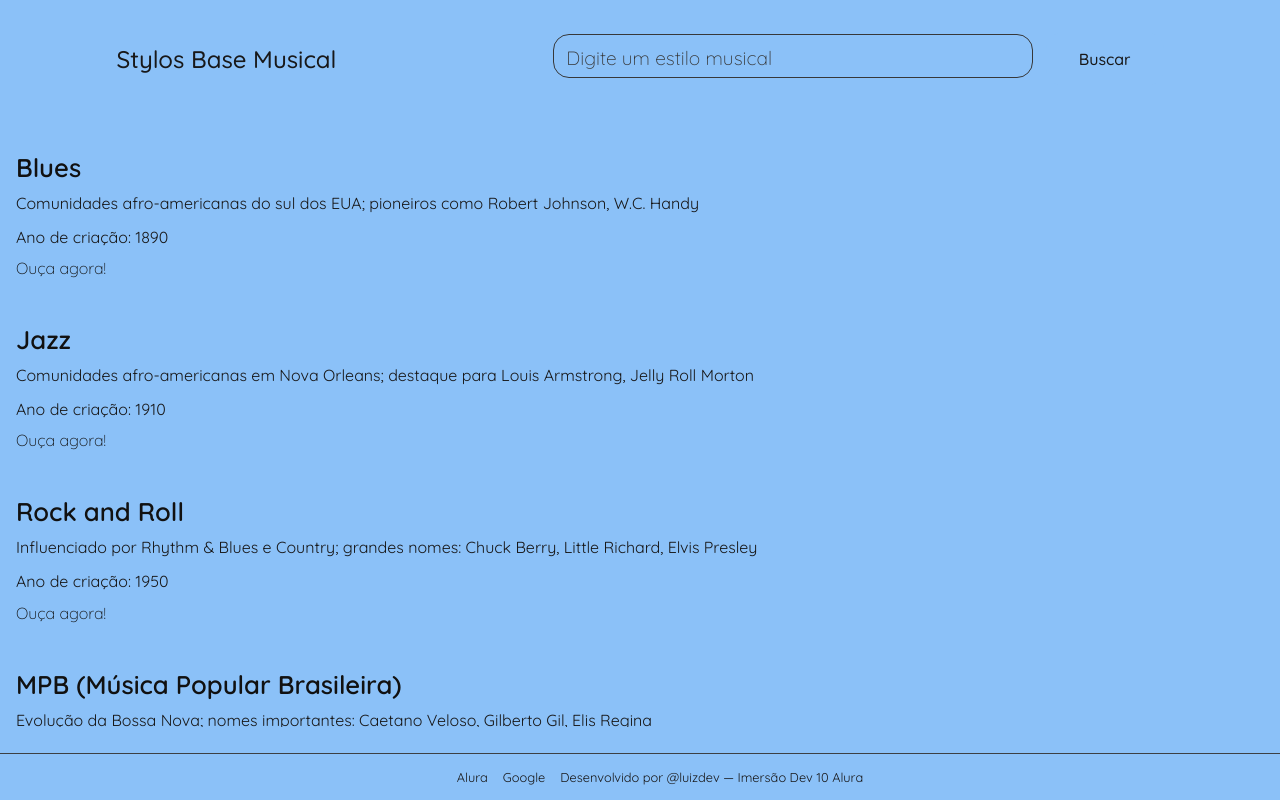
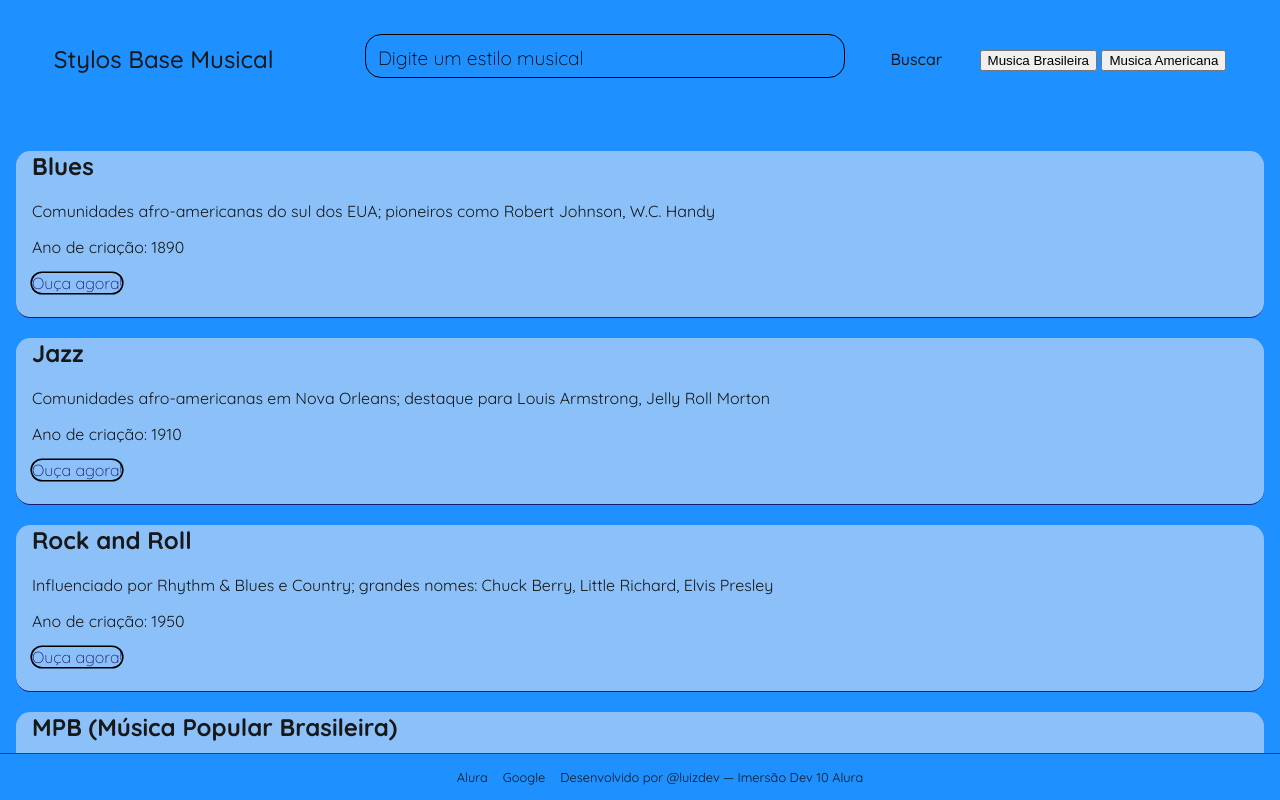
Before and after one commit to luizdev-full/imersao-dev-10, a plain HTML site: page index.html in a window 1280 px wide. Drawn offline with Linux system fonts and the light colour scheme.

Commit message:
atualizados layout

```diff
--- a/data.json
+++ b/data.json
@@ -3,220 +3,308 @@
         "nome": "Blues",
         "descricao": "Comunidades afro-americanas do sul dos EUA; pioneiros como Robert Johnson, W.C. Handy",
         "data_criacao": 1890,
-        "link": "https://www.youtube.com/watch?v=Yd60nI4sa9A"
+        "link": "https://www.youtube.com/watch?v=Yd60nI4sa9A",
+        "categoria": "musica-americana"
+
+
+
     },
 
     {
         "nome": "Jazz",
         "descricao": "Comunidades afro-americanas em Nova Orleans; destaque para Louis Armstrong, Jelly Roll Morton",
         "data_criacao": 1910,
-        "link": "https://www.youtube.com/watch?v=kmfeKUNDDYs"
+        "link": "https://www.youtube.com/watch?v=kmfeKUNDDYs",
+        "categoria": "musica-americana"
+
+
+
     },
 
     {
         "nome": "Rock and Roll",
         "descricao": "Influenciado por Rhythm & Blues e Country; grandes nomes: Chuck Berry, Little Richard, Elvis Presley",
         "data_criacao": 1950,
-        "link": "https://www.youtube.com/watch?v=1w7OgIMMRc4&list=RD1w7OgIMMRc4&start_radio=1"
+        "link": "https://www.youtube.com/watch?v=1w7OgIMMRc4&list=RD1w7OgIMMRc4&start_radio=1",
+        "categoria": "musica-americana"
+
+
     },
 
     {
         "nome": "MPB (Música Popular Brasileira)",
         "descricao": "Evolução da Bossa Nova; nomes importantes: Caetano Veloso, Gilberto Gil, Elis Regina",
         "data_criacao": 1960,
-        "link": "https://www.youtube.com/watch?v=C9yypmH5piw&list=RDC9yypmH5piw&start_radio=1"
+        "link": "https://www.youtube.com/watch?v=C9yypmH5piw&list=RDC9yypmH5piw&start_radio=1",
+        "categoria": "musica-brasileira"
+
     },
 
     {
         "nome": "Samba",
         "descricao": "Comunidades afro-brasileiras no Rio de Janeiro; pioneiros: Donga, Pixinguinha",
         "data_criacao": 1916,
-        "link": "https://www.youtube.com/watch?v=stP-_WHhqoU&list=RDGMEMMkXg6j_mS_cJ6jeRubgRyQ&start_radio=1"
-    },
+        "link": "https://www.youtube.com/watch?v=stP-_WHhqoU&list=RDGMEMMkXg6j_mS_cJ6jeRubgRyQ&start_radio=1",
+        "categoria": "musica-brasileira"
 
-    {
-        "nome": "Bossa Nova",
-        "descricao": "João Gilberto, Tom Jobim, Vinícius de Moraes",
-        "data_criacao": 1958,
-        "link": "https://www.youtube.com/watch?v=RprQ9ZHsbGg&list=RDRprQ9ZHsbGg&start_radio=1"
+
     },
 
     {
         "nome": "Funk (EUA)",
         "descricao": "James Brown foi o maior responsável pela popularização",
         "data_criacao": 1960,
-        "link": "https://www.youtube.com/watch?v=97LY_K-xAhY&list=RD97LY_K-xAhY&start_radio=1"
+        "link": "https://www.youtube.com/watch?v=97LY_K-xAhY&list=RD97LY_K-xAhY&start_radio=1",
+        "categoria": "musica-americana"
+
+
     },
 
      {
         "nome": "Funk Carioca",
         "descricao": "Inspirado no Miami Bass; pioneiros: DJ Marlboro, MC Marcinho",
         "data_criacao": 1960,
-        "link": "https://www.youtube.com/watch?v=bKJW7RReQwA&list=RDbKJW7RReQwA&start_radio=1"
+        "link": "https://www.youtube.com/watch?v=bKJW7RReQwA&list=RDbKJW7RReQwA&start_radio=1",
+        "categoria": "musica-brasileira"
+
+
     },
 
      {
         "nome": "Sertanejo",
         "descricao": "Música caipira; pioneiros: Tonico & Tinoco, Sérgio Reis, depois evolução para Sertanejo Universitário",
         "data_criacao": 1920,
-        "link": "https://www.youtube.com/watch?v=pZa9bfFkl2w&list=RDpZa9bfFkl2w&start_radio=1"
+        "link": "https://www.youtube.com/watch?v=pZa9bfFkl2w&list=RDpZa9bfFkl2w&start_radio=1",
+        "categoria": "musica-brasileira"
+
+
     },
 
     {
         "nome": "Pop",
         "descricao": "Evolução da música comercial americana; grandes nomes: Michael Jackson, Madonna",
         "data_criacao": 1950,
-        "link": "https://www.youtube.com/watch?v=sOnqjkJTMaA"
+        "link": "https://www.youtube.com/watch?v=sOnqjkJTMaA",
+        "categoria": "musica-americana"
+
+
     },
 
     {
         "nome": "Heavy Metal",
         "descricao": "Black Sabbath, Led Zeppelin, Deep Purple",
         "data_criacao": 1970,
-        "link": "https://www.youtube.com/watch?v=0qanF-91aJo"
+        "link": "https://www.youtube.com/watch?v=0qanF-91aJo",
+        "categoria": "musica-americana"
+
+
     },
      {
     "nome": "Trap Music",
     "descricao": "Subgênero do hip-hop originado no sul dos EUA, caracterizado por batidas pesadas, uso intenso de hi-hats rápidos (rolos) e graves profundos (808s). Foi popularizado por produtores como Zaytoven e Lex Luger.",
     "data_criacao": "2000",
-    "link": "https://www.youtube.com/watch?v=Dst9gZkq1a8&list=RDDst9gZkq1a8&start_radio=1"
+    "link": "https://www.youtube.com/watch?v=Dst9gZkq1a8&list=RDDst9gZkq1a8&start_radio=1",
+    "categoria": "musica-americana"
+
+
   },
   {
     "nome": "Sertanejo Universitário",
     "descricao": "Variação moderna do sertanejo brasileiro, marcada por letras mais leves e temas da vida universitária e urbana. Gênero impulsionado por artistas como Jorge & Mateus e Gusttavo Lima.",
     "data_criacao": "2005",
-    "link": "https://www.youtube.com/watch?v=eGpIwanODHw&list=RDeGpIwanODHw&start_radio=1"
+    "link": "https://www.youtube.com/watch?v=eGpIwanODHw&list=RDeGpIwanODHw&start_radio=1",
+    "categoria": "musica-brasileira"
+
+
   },
   {
     "nome": "K-Pop (Korean Pop)",
     "descricao": "Gênero musical sul-coreano que combina elementos de música eletrônica, hip-hop, R&B e pop, com foco em performances visuais elaboradas, moda e produção de alta qualidade. Globalizado por grupos como BTS e Blackpink.",
     "data_criacao": "1990",
     "link": "https://www.youtube.com/watch?v=9bZkp7q19f0&list=PL2HEDIx6Li8hDUxaa-0cLX2tNrx_brV7G"
+
+
   },
   {
     "nome": "Reggaeton",
     "descricao": "Gênero musical que se originou em Porto Rico, misturando reggae jamaicano, dancehall, e ritmos latinos, impulsionado por uma batida característica conhecida como 'Dembow'. Artistas chave incluem Daddy Yankee e J Balvin.",
     "data_criacao": "1990",
-    "link": "https://www.youtube.com/watch?v=6DHDIDgn2oA&list=RD6DHDIDgn2oA&start_radio=1"
+    "link": "https://www.youtube.com/watch?v=6DHDIDgn2oA&list=RD6DHDIDgn2oA&start_radio=1",
+    "categoria": "musica-americana"
+
+
   },
   {
     "nome": "Death Metal",
     "descricao": "Estilo extremo de heavy metal, caracterizado por andamentos rápidos, estruturas complexas, guitarras distorcidas com afinação baixa, e vocal gutural (growling). Desenvolvido por bandas como Death e Cannibal Corpse.",
     "data_criacao": "1980",
-    "link": "https://www.youtube.com/watch?v=NUvEDs6Cmqc&list=PLXH3ukits4dlWBzLuK2DBHTRQBR1D49tB"
+    "link": "https://www.youtube.com/watch?v=NUvEDs6Cmqc&list=PLXH3ukits4dlWBzLuK2DBHTRQBR1D49tB",
+    "categoria": "musica-americana"
+
+
   },
   {
     "nome": "Lo-fi Hip Hop",
     "descricao": "Subgênero do hip-hop e música eletrônica focado em texturas sonoras 'baixa fidelidade' (low fidelity), caracterizado por batidas suaves, samples de vinil, ruídos atmosféricos e ausência de vocais complexos. Popularizado em plataformas de streaming como o YouTube.",
     "data_criacao": "2010",
-    "link": "https://www.youtube.com/watch?v=m8WjnuhoeDg&list=RDm8WjnuhoeDg&start_radio=1"
+    "link": "https://www.youtube.com/watch?v=m8WjnuhoeDg&list=RDm8WjnuhoeDg&start_radio=1",
+    "categoria": "musica-americana"
+
+
   },
   {
     "nome": "Neo-Soul",
     "descricao": "Gênero que surgiu nos anos 90, revivendo o soul e R&B clássicos, mas incorporando elementos do hip-hop, gospel e afrobeat. Lançado por artistas como D'Angelo e Erykah Badu.",
     "data_criacao": "1990",
-    "link": "https://www.youtube.com/watch?v=ot5UsNymqgQ&list=RDot5UsNymqgQ&start_radio=1"
+    "link": "https://www.youtube.com/watch?v=ot5UsNymqgQ&list=RDot5UsNymqgQ&start_radio=1",
+    "categoria": "musica-americana"
+
+
   },
   {
     "nome": "Dubstep",
     "descricao": "Gênero de música eletrônica de dança (EDM) originário do sul de Londres. É conhecido por seu foco em subgraves, batidas sincopadas e, muitas vezes, o uso de 'wobble bass' (baixo oscilante). Produtores como Skrillex e Burial são proeminentes.",
     "data_criacao": "2000",
     "link": "https://www.youtube.com/watch?v=JQ1txLdu6qg&list=RDJQ1txLdu6qg&start_radio=1"
+
+
   },
   {
     "nome": "Afrobeat",
     "descricao": "Gênero musical que combina a música tradicional da África Ocidental (especialmente nigeriana) com elementos de funk, jazz e soul. Inventado e popularizado pelo músico nigeriano Fela Kuti.",
     "data_criacao": "1960",
     "link": "https://www.youtube.com/watch?v=qUH5I_jKRB0&list=RDqUH5I_jKRB0&start_radio=1"
+
+
   },
   {
     "nome": "Synth-Pop",
     "descricao": "Gênero de música popular que surgiu no final dos anos 70, onde o sintetizador é o instrumento dominante. É caracterizado por melodias pop cativantes e produção limpa. Bandas como Depeche Mode e A-ha foram pioneiras.",
     "data_criacao": "1978",
     "link": "https://www.youtube.com/watch?v=djV11Xbc914&list=PLGBuKfnErZlAKsNDquW0QoEYZle-NMmDL"
+
+
   },
   {
     "nome": "Grime",
     "descricao": "Gênero de música eletrônica e hip-hop que se originou em Londres, com batidas rápidas (cerca de 140 bpm), influências de UK garage e letras de rap agressivas e socialmente conscientes. Representado por artistas como Dizzee Rascal e Stormzy.",
     "data_criacao": "2000",
     "link": "https://www.youtube.com/watch?v=JtH68PJIQLE&list=RDJtH68PJIQLE&start_radio=1"
+
+
   },
   {
     "nome": "Trance",
     "descricao": "Subgênero da música eletrônica de dança (EDM) conhecido por batidas repetitivas e um acúmulo gradual de intensidade, frequentemente utilizando melodias em camadas e sintetizadores etéreos para criar um estado de euforia ou 'transe'. Artistas como Tiësto e Armin van Buuren.",
     "data_criacao": "1990",
     "link": "https://www.youtube.com/watch?v=uNNk-V08J7k&list=RDuNNk-V08J7k&start_radio=1"
+
+
   },
   {
     "nome": "Bossa Nova",
     "descricao": "Um estilo musical brasileiro que surgiu no final dos anos 50, caracterizado pela fusão de samba com o jazz americano, marcado por harmonias sofisticadas e um ritmo de violão suave e sincopado. Inventado por João Gilberto, Tom Jobim e Vinicius de Moraes.",
     "data_criacao": "1958",
-    "link": "https://www.youtube.com/watch?v=RprQ9ZHsbGg&list=RDRprQ9ZHsbGg&start_radio=1"
+    "link": "https://www.youtube.com/watch?v=RprQ9ZHsbGg&list=RDRprQ9ZHsbGg&start_radio=1",
+    "categoria": "musica-brasileira"
+
+
   },
   {
     "nome": "Shoegaze",
     "descricao": "Subgênero do rock alternativo britânico do final dos anos 80. É caracterizado por guitarras altamente distorcidas e carregadas de efeitos (como reverb e chorus), criando uma parede de som imersiva. O termo deriva da tendência dos músicos olharem para seus pedais de efeito no chão ('shoe-gazing'). Bandas: My Bloody Valentine e Slowdive.",
     "data_criacao": "1988",
-    "link": "https://www.youtube.com/watch?v=HN-KHZ9NDVA&list=PLX742ZDhdb3_LwwX72_hjnjFkA9Nzw0qa"
+    "link": "https://www.youtube.com/watch?v=HN-KHZ9NDVA&list=PLX742ZDhdb3_LwwX72_hjnjFkA9Nzw0qa",
+    "categoria": "musica-americana"
+
+
   },
   {
     "nome": "Dancehall",
     "descricao": "Gênero de música popular jamaicana que sucedeu o reggae roots. Caracterizado por ritmos digitais mais rápidos e ênfase em letras sobre dança e sexualidade. Artistas como Shabba Ranks e Vybz Kartel.",
     "data_criacao": "1970",
-    "link": "https://www.youtube.com/watch?v=EMDLX0KbZxo&list=RDEMDLX0KbZxo&start_radio=1"
+    "link": "https://www.youtube.com/watch?v=EMDLX0KbZxo&list=RDEMDLX0KbZxo&start_radio=1",
+    "categoria": "musica-americana"
+
+
   },
   {
     "nome": "Grunge",
     "descricao": "Subgênero do rock alternativo que surgiu em Seattle (EUA), combinando o peso do heavy metal com a atitude do punk, focado em temas de alienação e desilusão. Popularizado mundialmente por bandas como Nirvana e Pearl Jam.",
     "data_criacao": "1989",
-    "link": "https://www.youtube.com/watch?v=hTWKbfoikeg&list=PLD58ECddxRngHs9gZPQWOCAKwV1hTtYe4"
+    "link": "https://www.youtube.com/watch?v=hTWKbfoikeg&list=PLD58ECddxRngHs9gZPQWOCAKwV1hTtYe4",
+    "categoria": "musica-americana"
+
+
   },
   {
     "nome": "Hyperpop",
     "descricao": "Um estilo microgênero de música eletrônica e pop que surgiu no final de 2010. Caracterizado por produção exagerada, vocais agudos, batidas caóticas e uma estética futurista e irônica. Associado a artistas como Charli XCX e 100 gecs.",
     "data_criacao": "2018",
-    "link": "https://www.youtube.com/watch?v=4wsx9pXjQCA&list=PL38NB6MZAS1TnAfiqyMoGlfzHKG28R6bx"
+    "link": "https://www.youtube.com/watch?v=4wsx9pXjQCA&list=PL38NB6MZAS1TnAfiqyMoGlfzHKG28R6bx",
+    "categoria": "musica-americana"
+
+
   },
   {
     "nome": "Forró Eletrônico",
     "descricao": "Variação moderna do tradicional forró nordestino, incorporando instrumentos eletrônicos como bateria eletrônica, teclados e guitarras, resultando em um som mais rápido e dançante. Liderado por bandas como Aviões do Forró e Calcinha Preta.",
     "data_criacao": "1990",
-    "link": "https://www.youtube.com/watch?v=dUiwEbAdBdA&list=PL_Q15fKxrBb5C3PcPNcjWeWzG0o5VMmLf"
+    "link": "https://www.youtube.com/watch?v=dUiwEbAdBdA&list=PL_Q15fKxrBb5C3PcPNcjWeWzG0o5VMmLf",
+    "categoria": "musica-brasileira"
+
+
   },
   {
     "nome": "Drum and Bass (DnB)",
     "descricao": "Estilo de música eletrônica caracterizado por breakbeats rápidos (tipicamente 160_180 bpm) e linhas de baixo pesadas. Desenvolvido a partir do rave e breakbeat hardcore. Produtores notáveis incluem Goldie e Roni Size.",
     "data_criacao": "1990",
     "link": "https://www.youtube.com/watch?v=Qtogm_mo1AQ&list=PLMmqTuUsDkRIZ1C1T2AsVz5XIxtVDfSOe"
+
+
   },
   {
     "nome": "Salsa",
     "descricao": "Gênero musical e estilo de dança latino-americano, que combina elementos de mambo, son cubano e outros ritmos caribenhos e porto-riquenhos, consolidado nas comunidades latinas de Nova York. Artistas como Tito Puente e Celia Cruz são ícones.",
     "data_criacao": "1970",
     "link": "https://www.youtube.com/watch?v=RUV55lGPGaY&list=RDRUV55lGPGaY&start_radio=1"
+
+
   },
   {
     "nome": "Bedroom Pop",
     "descricao": "Um estilo de indie pop ou pop alternativo onde as músicas são tipicamente gravadas e produzidas de forma caseira (em 'quartos'). Caracterizado por uma sonoridade lo-fi, íntima e despretensiosa. Artistas como Clairo e Billie Eilish (em seu início) são exemplos.",
     "data_criacao": "2010",
-    "link": "https://www.youtube.com/watch?v=Lzi7ljJiLJQ&list=PLwFDgKvm2rnhAxgMBTU4-irfBtk9A7feV"
+    "link": "https://www.youtube.com/watch?v=Lzi7ljJiLJQ&list=PLwFDgKvm2rnhAxgMBTU4-irfBtk9A7feV",
+    "categoria": "musica-americana"
+
+
   },
   {
     "nome": "Post-Punk",
     "descricao": "Gênero que surgiu no final dos anos 70, sucedendo o punk rock. Mantém a energia do punk, mas é mais introspectivo, experimental e complexo, incorporando elementos de música eletrônica, dub e art rock. Bandas essenciais incluem Joy Division e The Cure.",
     "data_criacao": "1978",
-    "link": "https://www.youtube.com/watch?v=n3nPiBai66M&list=PLmXxqSJJq-yWTswOPWtZVTrs5ZAAjFB_j"
+    "link": "https://www.youtube.com/watch?v=n3nPiBai66M&list=PLmXxqSJJq-yWTswOPWtZVTrs5ZAAjFB_j",
+    "categoria": "musica-americana"
+
+
   },
   {
     "nome": "House Music",
     "descricao": "Um dos principais gêneros da música eletrônica, originado em Chicago. Caracterizado por batidas repetitivas 4/4 (quatro por quatro), ritmos de baixo e sintetizadores. Criado por DJs como Frankie Knuckles no clube 'The Warehouse'.",
     "data_criacao": "1980",
-    "link": "https://www.youtube.com/watch?v=2UCBbcBT5Es&list=RD2UCBbcBT5Es&start_radio=1"
+    "link": "https://www.youtube.com/watch?v=2UCBbcBT5Es&list=RD2UCBbcBT5Es&start_radio=1",
+    "categoria": "musica-americana"
+
+
   },
   {
     "nome": "Alternative R&B",
     "descricao": "Gênero moderno de R&B que subverte as convenções do R&B mainstream, incorporando texturas sonoras do hip-hop experimental, eletrônica minimalista e elementos de rock. Artistas como The Weeknd e Frank Ocean definiram o som.",
     "data_criacao": "2010",
-    "link": "https://www.youtube.com/watch?v=1GTGxWXLGF0&list=RD1GTGxWXLGF0&start_radio=1"
+    "link": "https://www.youtube.com/watch?v=1GTGxWXLGF0&list=RD1GTGxWXLGF0&start_radio=1",
+    "categoria": "musica-americana"
+
+
   }
 ]
--- a/index.html
+++ b/index.html
@@ -13,11 +13,14 @@
         <div>
             <input type="text" placeholder="Digite um estilo musical">
             <button onclick="iniciarBusca()" id="botao-busca">Buscar</button>
+            <button onclick="mostrarCategoria('musica-brasileira')">Musica Brasileira</button>
+            <button onclick="mostrarCategoria('musica-americana')">Musica Americana</button>
         </div>
     </header>
 
     <main>
         <section class="card-container">
+
             <!-- <article class="card">
                 <h2>JavaScript</h2>
                 <p>1995</p>
--- a/script.js
+++ b/script.js
@@ -11,6 +11,19 @@ async function iniciarBusca() {
     const dadosFiltrados = dados.filter(dado => dado.nome.toLowerCase().includes(termoBusca));
 
     renderizarCards(dadosFiltrados);
+}
+
+async function mostrarCategoria(categoria) {
+
+    // 🔥 CORREÇÃO – carregar os dados de verdade
+    if (dados.length === 0) {
+        let resposta = await fetch("data.json");
+        dados = await resposta.json();
+    }
+
+    const filtrados = dados.filter(item => item.categoria === categoria);
+
+    renderizarCards(filtrados);
 }
 
 function renderizarCards(dados) {
--- a/style.css
+++ b/style.css
@@ -7,15 +7,18 @@
 :root {
     --primary-color: #111111; /* Cor primária (azul claro) */
     --secondary-color: #181819; /* Cor secundária (cinza claro) */
-    --tertiary-color: #373839; /* Cor terciária (cinza médio) */
-    --bg-color: #8bc1f8; /* Cor de fundo (cinza escuro) */
+    --tertiary-color: black; /* Cor terciária (cinza médio) */
+    --bg-color: DodgerBlue; /* Cor de fundo (cinza escuro) */
 }
 
-body {
+html, body {
     margin: 0; /* Remove a margem padrão do body */
     background: var(--bg-color); /* Define a cor de fundo usando uma variável */
     color: var(--secondary-color); /* Define a cor do texto padrão usando uma variável */
     font-family: "Quicksand", sans-serif; /* Define a família da fonte */
+    height: 100%;
+    overflow-y: auto;
+    overflow-x: hidden;
 }
 
 header {
@@ -79,9 +82,9 @@ div input:focus {
 }
 
 #botao-busca:hover {
-    background-color: var(--primary-color); /* Muda a cor de fundo ao passar o mouse */
-    color: var(--bg-color); /* Muda a cor do texto ao passar o mouse */
-    box-shadow: 0 0 0 0.1rem var(--primary-color); /* Adiciona uma sombra de caixa */
+    background-color: MidnightBlue; /* Muda a cor de fundo ao passar o mouse */
+    color: white; /* Muda a cor do texto ao passar o mouse */
+    box-shadow: 0 0 0 0.1rem black; /* Adiciona uma sombra de caixa */
 }
 
 #botao-busca:active {
@@ -89,62 +92,43 @@ div input:focus {
 }
 
 main {
-    overflow-y: scroll; /* Adiciona uma barra de rolagem vertical se o conteúdo exceder a altura */
     max-width: 80rem; /* Largura máxima do conteúdo principal */
     margin: 0 auto; /* Centraliza o conteúdo principal horizontalmente */
     margin-top: 2rem; /* Margem no topo */
-    height: calc(100vh - 10rem - 4rem); /* Calcula a altura para preencher o espaço restante da tela */
+    padding: 0 1rem;
+    margin-bottom: 3rem;
 }
 
 article {
-    background: none; /* Sem cor de fundo */
-    border-radius: 0; /* Sem bordas arredondadas */
+    background: #8bc1f8; /* Sem cor de fundo */
+    border-radius: 0.9rem; /* Sem bordas arredondadas */
     padding: 0; /* Remove o padding */
     padding: 0 1rem; /* Espaçamento interno nos lados */
     margin-bottom: 1.25rem; /* Margem inferior */
     box-shadow: none; /* Sem sombra */
-    transition: background-color 0.3s ease, border-bottom-color 0.3s ease; /* Transição suave */
-    border-bottom: 1px solid var(--bg-color); /* Borda inferior */
+    border-bottom: 1px solid midnightblue; /* Borda inferior */
     padding-bottom: 1.5rem; /* Espaçamento interno inferior */
+    transition: .35s;
+    cursor: pointer;
 }
 
 article:hover {
-    transform: scale(1.01); /* Aumenta ligeiramente o tamanho ao passar o mouse */
+    transform: scale(1.02); /* Aumenta ligeiramente o tamanho ao passar o mouse */
     cursor: pointer; /* Muda o cursor para uma mão */
-}
+    text-decoration: none; /* Remove o sublinhado padrão */
 
-article h2 {
-    margin-top: 0; /* Remove a margem superior */
-    font-weight: 600; /* Peso da fonte */
-    font-size: 1.6rem; /* Tamanho da fonte */
-    border-bottom: none; /* Sem borda inferior */
-    padding-bottom: 0; /* Sem espaçamento interno inferior */
-    margin-bottom: 0.25rem; /* Margem inferior */
-    color: var(--primary-color); /* Cor do texto */
-}
-
-article p {
-    margin: 0.5rem 0; /* Margem superior e inferior */
-    line-height: 1.6; /* Altura da linha para melhor legibilidade */
-    font-size: 1rem; /* Tamanho da fonte */
-    margin-bottom: 0.5rem; /* Margem inferior */
-    color: var(--secondary-color); /* Cor do texto */
-}
-
-article p strong {
-    color: var(--tertiary-color); /* Cor do texto em negrito */
-    font-weight: 400; /* Peso da fonte */
 }
 
 article a {
-    color: var(--primary-color); /* Cor do link */
+    color: midnightblue; /* Cor do link */
     text-decoration: none; /* Remove o sublinhado padrão */
     font-weight: 200; /* Peso da fonte */
+    box-shadow: 0 0 0 0.1rem black; /* Adiciona uma sombra de caixa */
+    border-radius: 1rem;
+
 }
 
-article a:hover {
-    text-decoration: underline; /* Adiciona sublinhado ao passar o mouse */
-}
+
 
 .footer {
     position: absolute; /* Posicionamento absoluto em relação ao elemento pai posicionado */
@@ -197,10 +181,6 @@ article a:hover {
         font-size: 1.2rem; /* Reduz o tamanho da fonte */
     }
 
-    main { /* Estilos para o main em telas menores */
-        padding: 0 1rem; /* Adiciona espaçamento lateral */
-    }
-
     article:hover { /* Estilos para o article em telas menores */
         transform: none; /* Remove o efeito de escala ao passar o mouse */
     }
```
